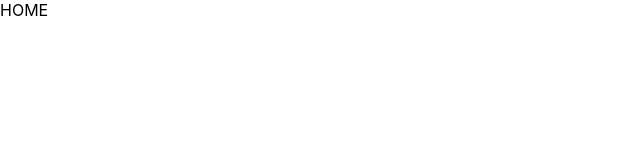
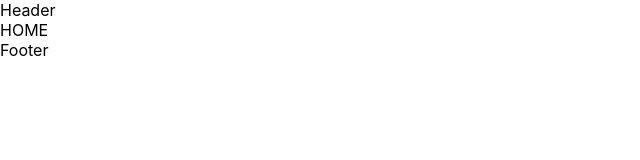
Before and after one commit to Fabricio-L/weather-web, a React (Create React App) app: page / in a window 1280 px wide. Shown: the top 160 px of the page, without its empty margins (0-640 px from the left). Built offline with nearby package versions, Linux system fonts and the light colour scheme.

Commit message:
Files and folders created

```diff
--- a/src/App.js
+++ b/src/App.js
@@ -1,7 +1,16 @@
-import Home from "./views/Home"
+import Home from './views/Home'
+import Header from './layouts/header/Header'
+import Footer from './layouts/footer/Footer'
+import { Fragment } from 'react'
 
 function App() {
-  return <Home />
+  return (
+    <Fragment>
+      <Header />
+      <Home />
+      <Footer />
+    </Fragment>
+  )
 }
 
 export default App
--- /dev/null
+++ b/src/layouts/footer/Footer.jsx
@@ -0,0 +1,9 @@
+import React from 'react'
+
+const Footer = () => {
+  return (
+    <div>Footer</div>
+  )
+}
+
+export default Footer
--- /dev/null
+++ b/src/layouts/header/Header.jsx
@@ -0,0 +1,9 @@
+import React from 'react'
+
+const Header = () => {
+  return (
+    <div>Header</div>
+  )
+}
+
+export default Header
```
Also changed, not shown: src/layouts/footer/styles.js (added), src/layouts/header/styles.js (added).
